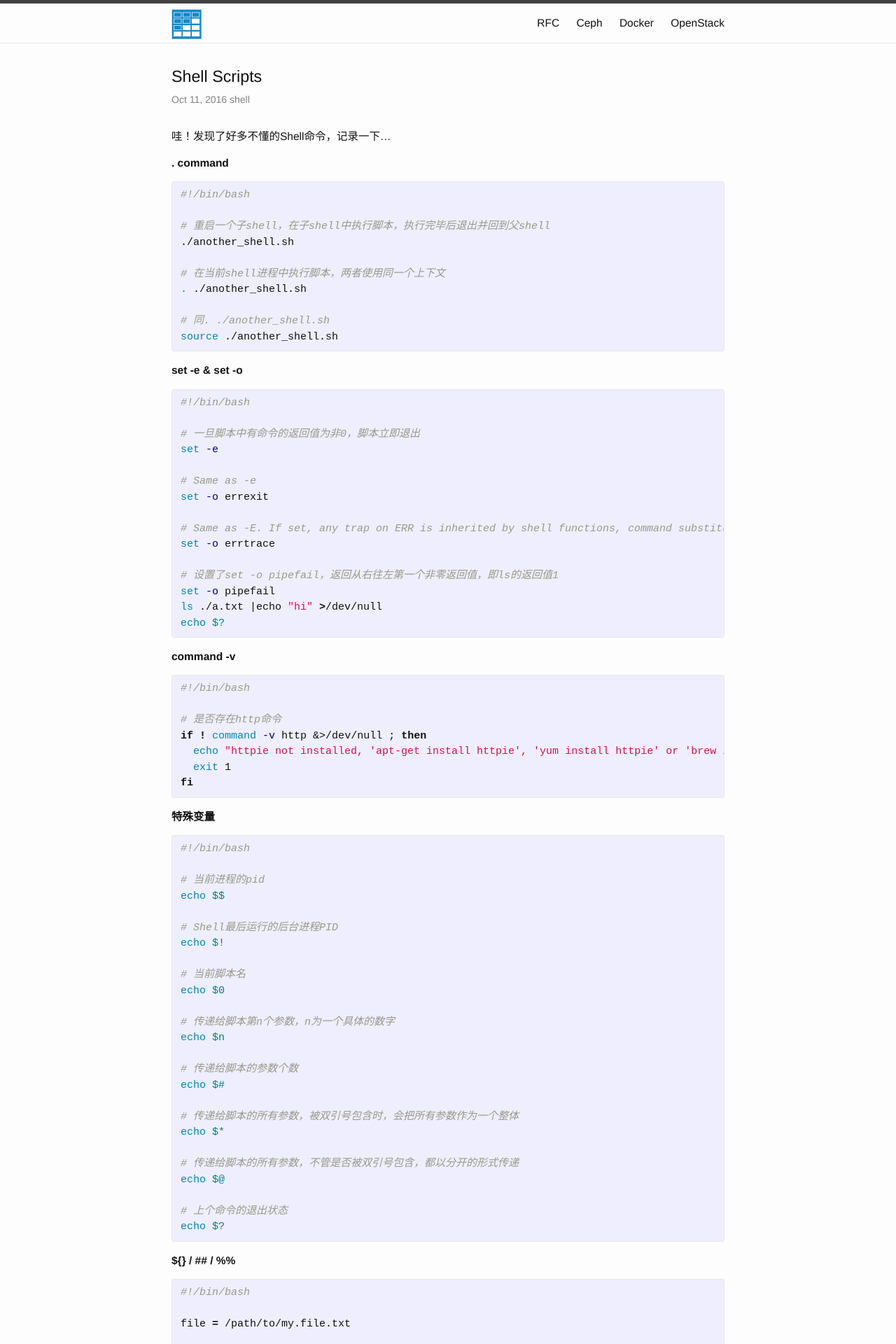
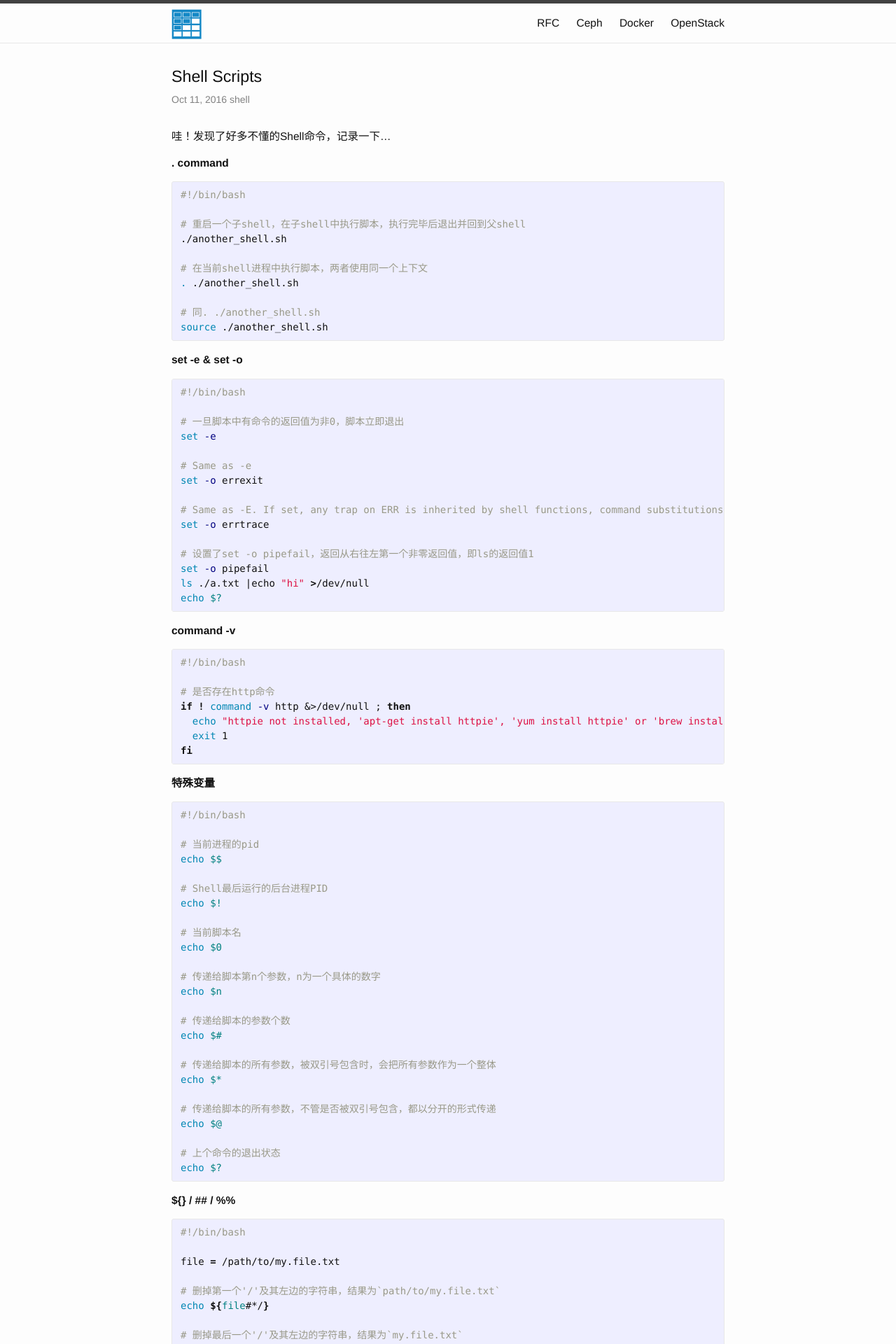
Before and after one commit to zhjwpku/zhjwpku.github.io, a Jekyll site: the page built from _posts/2016-10-11-Shell-Shell.markdown, in a window 1280 px wide. Shown: the top 1920 px of the page at 70% size. Built offline with Jekyll 4.4.1, drawn with Linux system fonts in a browser that asks for light colours; comment, search, counter and statistics services are not loaded.

Commit message:
change the highlight family-font
Signed-off-by: Zhao Junwang <zhjwpku@gmail.com>

```diff
--- a/_sass/_syntax-highlighting.scss
+++ b/_sass/_syntax-highlighting.scss
@@ -9,7 +9,9 @@
       background: #eef;
     }
 
-    .c     { color: #998; font-style: italic } // Comment
+    // 将'#'注释设置为正常风格而不是斜体
+    .c     { color: #998; font-style: normal } // Comment
+    //.c     { color: #998; font-style: italic } // Comment
     .err   { color: #a61717; background-color: #e3d2d2 } // Error
     .k     { font-weight: bold } // Keyword
     .o     { font-weight: bold } // Operator
@@ -69,3 +71,10 @@
     .vi    { color: #008080 } // Name.Variable.Instance
     .il    { color: #099 } // Literal.Number.Integer.Long
 }
+
+// 设置font-family
+.highlight pre,
+code {
+    font-size: 14px;
+    font-family: Consolas, "Liberation Mono", Menlo, Courier, monospace;
+}
```
